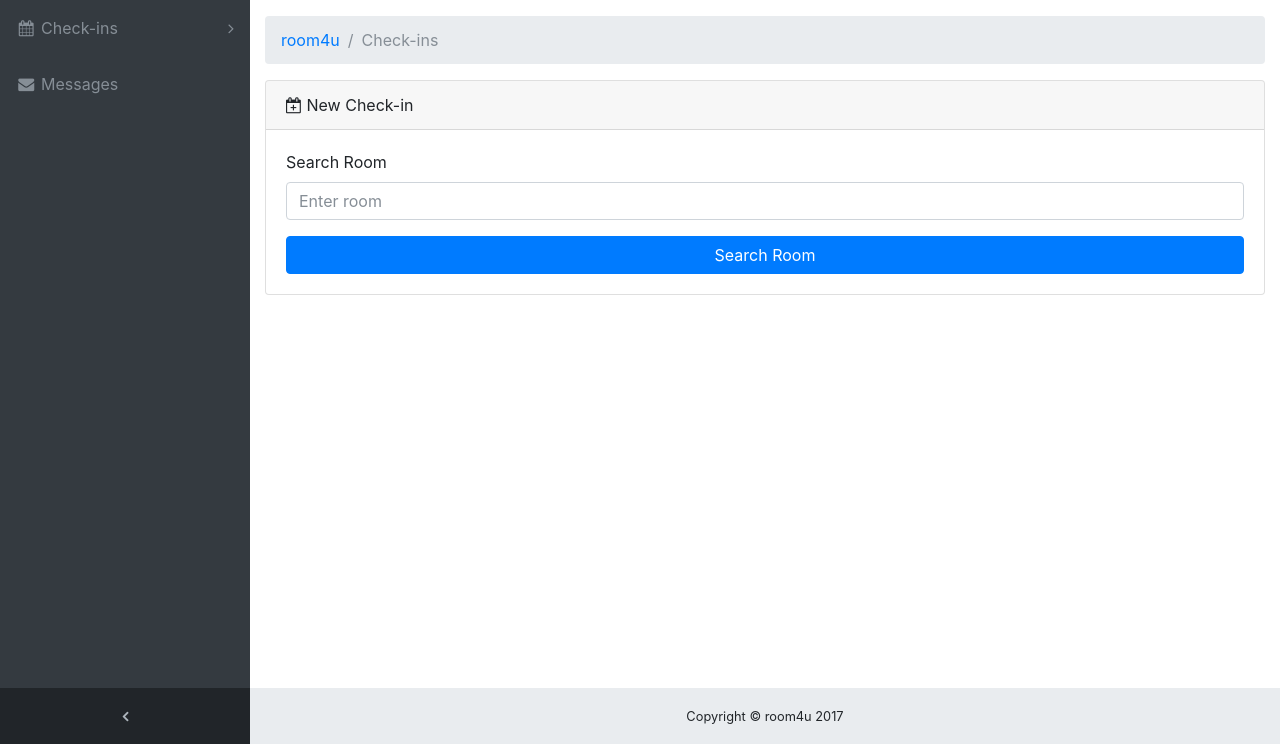
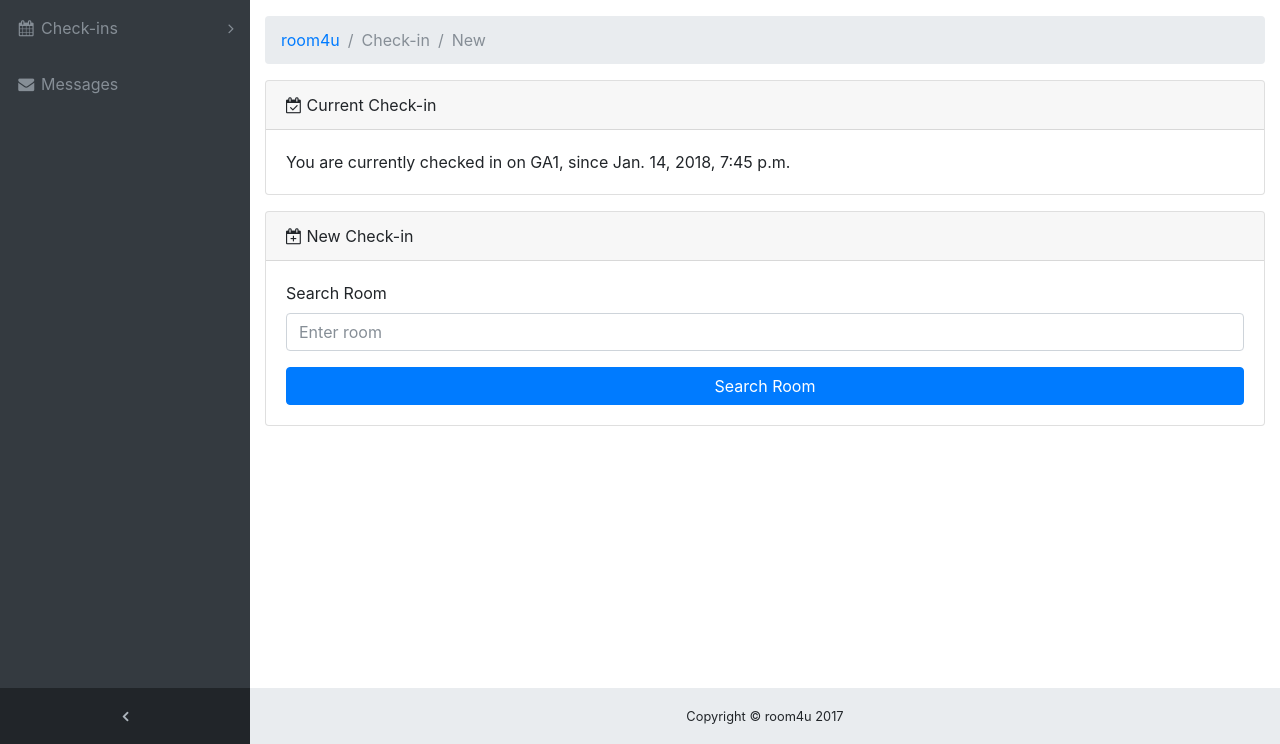
Before and after one commit to btoztas/room4u, a Django app: page /room4u/check-in/ in a window 1280 px wide. Shown: the part 56-800 px from the top of the page. Run offline with Django 3.2, Linux system fonts and the light colour scheme; a user stored in the database is signed in; data comes from the database, SQL or seed files in the repository; both versions use the stored data as it was after the commit; some libraries are stand-ins or nearby versions.

Commit message:
Added check-in

```diff
--- a/rooms/models.py
+++ b/rooms/models.py
@@ -41,8 +41,8 @@ class Message(models.Model):
 class Visit(models.Model):
     user = models.ForeignKey(User, on_delete=models.CASCADE)
     room = models.ForeignKey(Room, on_delete=models.CASCADE)
-    start = models.DateTimeField(auto_now_add=True)
-    end = models.DateTimeField()
+    start = models.DateTimeField()
+    end = models.DateTimeField(blank=True, null=True)
     created_at = models.DateTimeField(editable=False)
     modified_at = models.DateTimeField()
 
--- /dev/null
+++ b/rooms/static/js/functions.js
@@ -0,0 +1,28 @@
+function replace(id, text) {
+    document.getElementById(id).innerHTML = text;
+}
+
+function check_in(room_id, room_name) {
+
+    var http = new XMLHttpRequest();
+    var url = "/room4u/check-in/new";
+    var params = "room=" + room_id;
+
+    http.open("POST", url, true);
+    http.setRequestHeader("Content-type", "application/x-www-form-urlencoded");
+
+    http.onreadystatechange = function () {
+
+        if (this.readyState == 4) {
+            if (this.status == 200) {
+                replace('modal_text', "Successful check-in at " + room_name + ".");
+            }else{
+                replace('modal_text', "Could not check-in at " + room_name + ".");
+            }
+            $('#checkInModal').modal('show');
+        }
+    };
+
+    http.send(params);
+
+}
--- a/rooms/templates/blank.html
+++ b/rooms/templates/blank.html
@@ -95,6 +95,7 @@
     <script src="{% static 'bootstrap/vendor/jquery-easing/jquery.easing.min.js' %}"></script>
     <!-- Custom scripts for all pages-->
     <script src="{% static 'bootstrap/js/sb-admin.min.js' %}"></script>
+    <script src="{% static 'js/functions.js' %}"></script>
 </div>
 </body>
 
--- a/rooms/templates/check-in.html
+++ b/rooms/templates/check-in.html
@@ -6,7 +6,8 @@
         <li class="breadcrumb-item">
             <a href="/room4u">room4u</a>
         </li>
-        <li class="breadcrumb-item active">Check-ins</li>
+        <li class="breadcrumb-item active">Check-in</li>
+        <li class="breadcrumb-item active">New</li>
     </ol>
 
     {% if is_admin %}
@@ -164,6 +165,20 @@
     {% else %}
         <div class="card mb-3">
             <div class="card-header">
+                <i class="fa fa-calendar-check-o"></i> Current Check-in
+            </div>
+            <div class="card-body">
+                {% if checked_in %}
+                    You are currently checked in on {{ checked_in_room }}, since {{ checked_in_time }}
+                {% else %}
+                    You are not currently checked in.
+                {% endif %}
+            </div>
+        </div>
+
+
+        <div class="card mb-3">
+            <div class="card-header">
                 <i class="fa fa-calendar-plus-o"></i> New Check-in
             </div>
             <div class="card-body">
@@ -185,9 +200,15 @@
                             <tbody>
                             {% for room in rooms %}
                                 <tr>
-                                    <td>{{ room.name }}</td>
-                                    <td>View</td>
-                                    <td>Check-in</td>
+                                    <td width="80%">{{ room.name }}</td>
+                                    <td width="10%">
+                                        <button class="btn btn-secondary btn-block" type="submit">View</button>
+                                    </td>
+                                    <td width="10%">
+                                        <button class="btn btn-secondary btn-block" type="submit"
+                                                onclick="check_in('{{ room.id }}', '{{ room.name }}')">Check-in
+                                        </button>
+                                    </td>
                                 </tr>
                             {% endfor %}
                             </tbody>
@@ -196,5 +217,24 @@
                 </div>
             {% endif %}
         </div>
+
+        <!-- Check-in Modal-->
+        <div class="modal fade" id="checkInModal" tabindex="-1" role="dialog" aria-labelledby="checkInModal"
+             aria-hidden="true">
+            <div class="modal-dialog" role="document">
+                <div class="modal-content">
+                    <div class="modal-header">
+                        <h5 class="modal-title" id="checkInModalLabel">Check-in</h5>
+                        <button class="close" type="button" data-dismiss="modal" aria-label="Close">
+                            <span aria-hidden="true">×</span>
+                        </button>
+                    </div>
+                    <div class="modal-body"><span id="modal_text"></span></div>
+                    <div class="modal-footer">
+                        <button onClick="window.location.reload()" class="btn btn-primary" type="button" data-dismiss="modal">Ok</button>
+                    </div>
+                </div>
+            </div>
+        </div>
     {% endif %}
 {% endblock %}
--- a/rooms/urls.py
+++ b/rooms/urls.py
@@ -1,7 +1,9 @@
 from django.conf.urls import url
 from django.contrib.auth import views as auth_views
+from django.views.decorators.csrf import csrf_exempt
+
 from rooms.views import IndexView, AuthView, CheckInView, MessageView, NewMessageView, NewMessageHandlerView, ApiView, \
-    CheckInHistoryView
+    CheckInHistoryView, NewCheckInView
 
 urlpatterns = [
 
@@ -13,6 +15,7 @@ urlpatterns = [
     url(r'^messages/handler$', NewMessageHandlerView.as_view()),
     url(r'^messages/$', MessageView.as_view()),
     url(r'^check-in/$', CheckInView.as_view()),
+    url(r'^check-in/new$', csrf_exempt(NewCheckInView.as_view())),
     url(r'^check-in/history$', CheckInHistoryView.as_view()),
     url(r'^admin-panel/$', auth_views.login, {'template_name': 'admin_login.html'}, name='admin_login'),
     url(r'^logout/$', auth_views.logout, {'next_page': '/room4u'}, name='logout'),
--- a/rooms/views.py
+++ b/rooms/views.py
@@ -4,11 +4,13 @@ from django.contrib.auth.decorators import login_required
 from django.http import HttpResponse
 from django.shortcuts import render, redirect
 from django.utils.decorators import method_decorator
+from django.views.decorators.csrf import csrf_exempt
 from django.views.generic import View
 from django.conf import settings
 import fenixedu
 from .forms import MessageForm, SearchRoomFrom
-from .models import Message, Room
+from .models import Message, Room, Visit
+from django.utils import timezone
 
 config = fenixedu.FenixEduConfiguration\
     ('1977390058176548', 'http://127.0.0.1:8000/room4u/auth',
@@ -116,21 +118,37 @@ class ApiView(View):
 
 @method_decorator(login_required(login_url='/room4u/'), name='dispatch')
 class CheckInView(View):
+
     template = 'check-in.html'
     form_class = SearchRoomFrom
 
-    def get(self, request, *args, **kwargs):
+    def get_context(self, request):
+
         context = {
             'username': request.user.username,
             'is_admin': request.user.is_staff
         }
+
+        current_check_in = Visit.objects.filter(user=request.user, end__isnull=True).first()
+
+        if not current_check_in:
+            context['checked_in'] = 0
+        else:
+            context['checked_in'] = 1
+            context['checked_in_room'] = current_check_in.room.name
+            context['checked_in_time'] = current_check_in.start
+
+        return context
+
+    def get(self, request, *args, **kwargs):
+
+        context = self.get_context(request)
+
         return render(request, self.template, context)
 
     def post(self, request, *args, **kwargs):
-        context = {
-            'username': request.user.username,
-            'is_admin': request.user.is_staff
-        }
+
+        context = self.get_context(request)
 
         form = self.form_class(request.POST)
 
@@ -145,6 +163,27 @@ class CheckInView(View):
         return render(request, self.template, context)
 
 
+class NewCheckInView(View):
+
+    def post(self, request, *args, **kwargs):
+
+        # Visit parameters
+        user = request.user
+        room = Room.objects.get(id=request.POST['room'])
+        start = timezone.now()
+
+        # Checking if there is a pending visit
+        current_check_in = Visit.objects.filter(user=request.user, end__isnull=True).first()
+
+        if current_check_in:
+            current_check_in.end = start
+            current_check_in.save()
+
+        # Creating visit
+        visit = Visit(user=user, room=room, start=start)
+        visit.save()
+        return HttpResponse(status=200)
+
 
 @method_decorator(login_required(login_url='/room4u/'), name='dispatch')
 class CheckInHistoryView(View):
```
Also changed, not shown: rooms/templates/check-in_history.html (+8 -1 lines), db.sqlite3, rooms/migrations/0002_auto_20180114_1747.py (added), rooms/migrations/0003_auto_20180114_1859.py (added).
